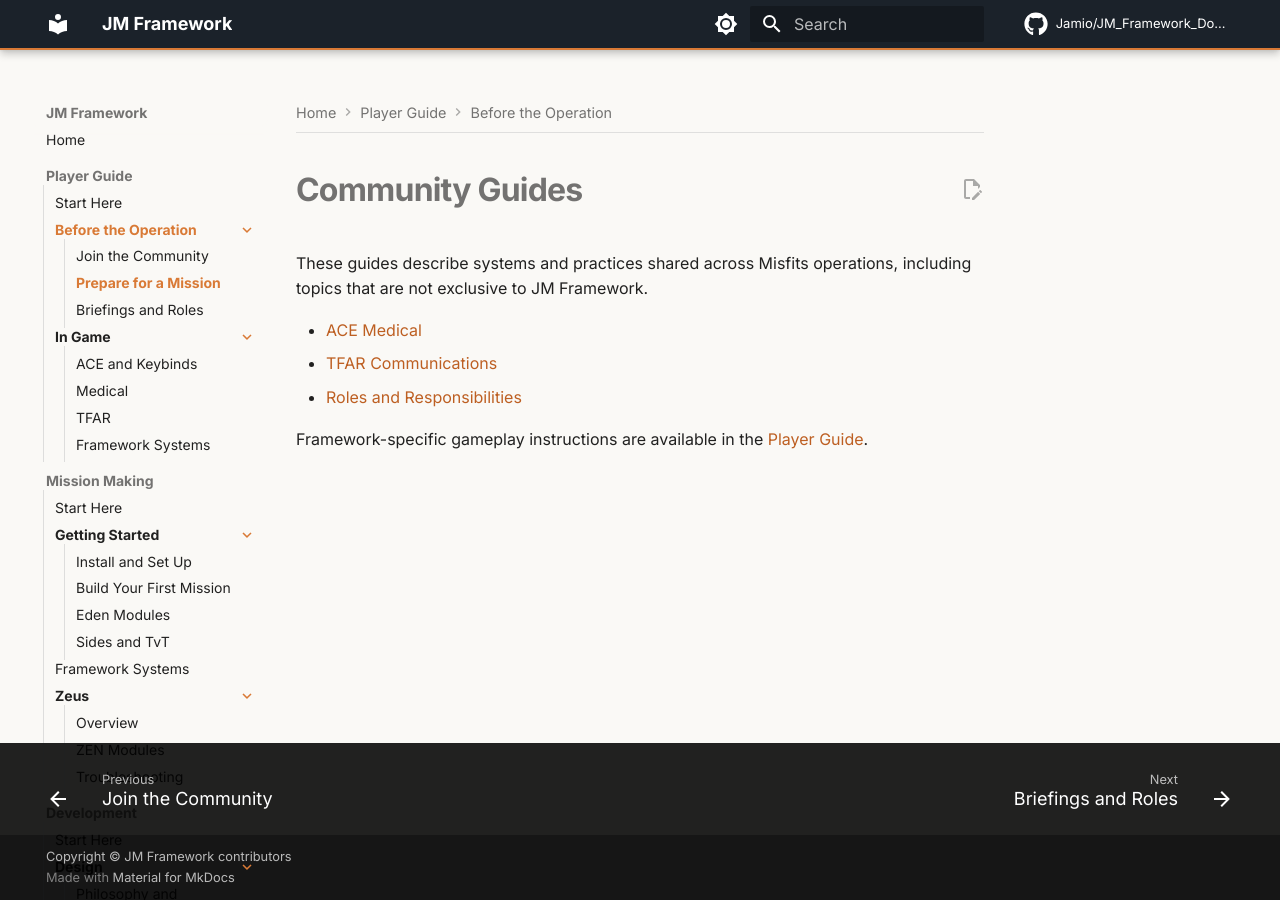
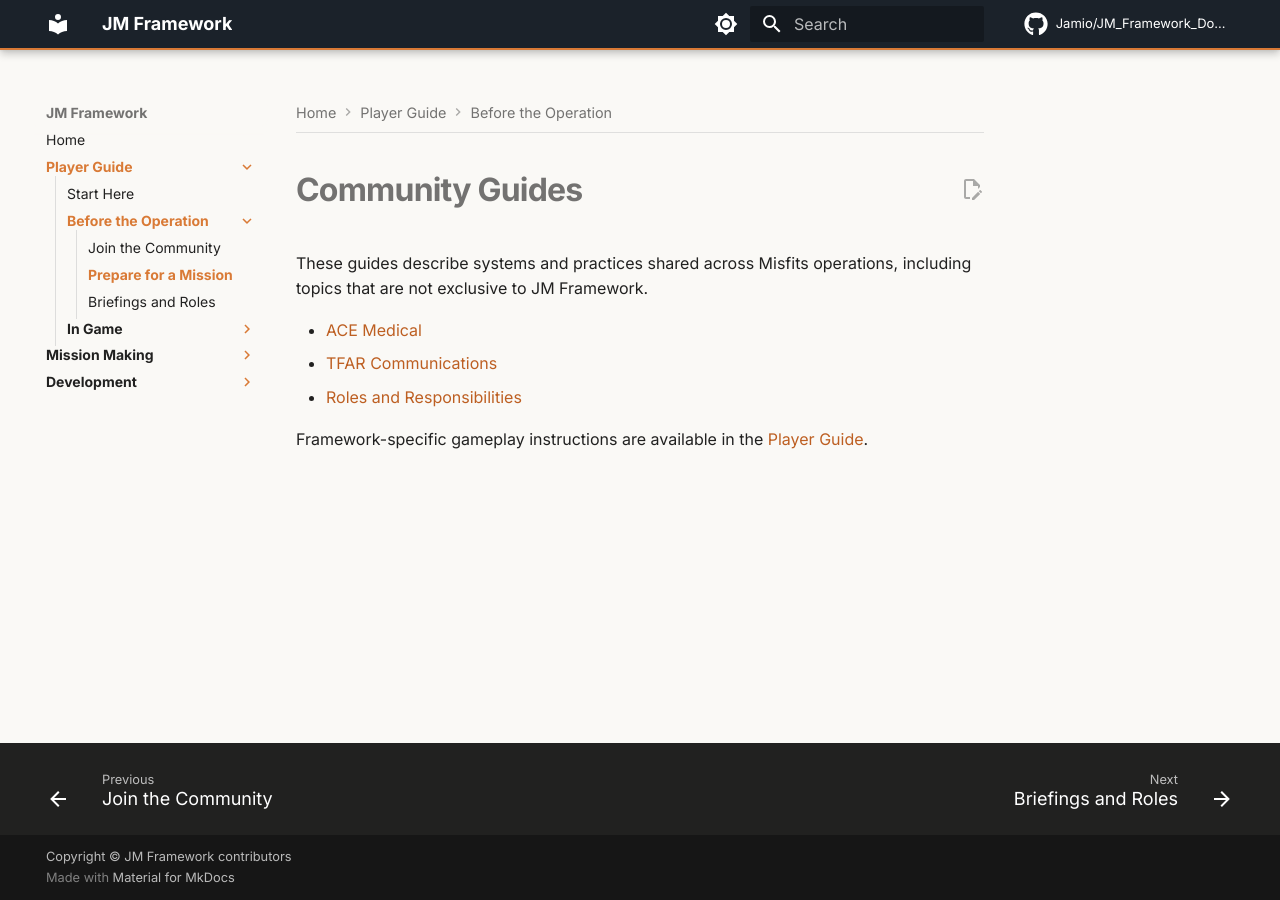
Before and after one commit to Jamio/JM_Framework_Docs, an MkDocs documentation site: the page built from docs/community/index.md, in a window 1280 px wide. Built offline with MkDocs 1.6.1 and Material for MkDocs 9.7.7, drawn with Linux system fonts in a browser that asks for light colours; comment, search, counter and statistics services are not loaded.

Commit message:
Use collapsible sidebar navigation tree

```diff
--- a/mkdocs.yml
+++ b/mkdocs.yml
@@ -11,8 +11,6 @@ theme:
   features:
     - navigation.instant
     - navigation.instant.progress
-    - navigation.sections
-    - navigation.expand
     - navigation.path
     - navigation.top
     - navigation.footer
```
